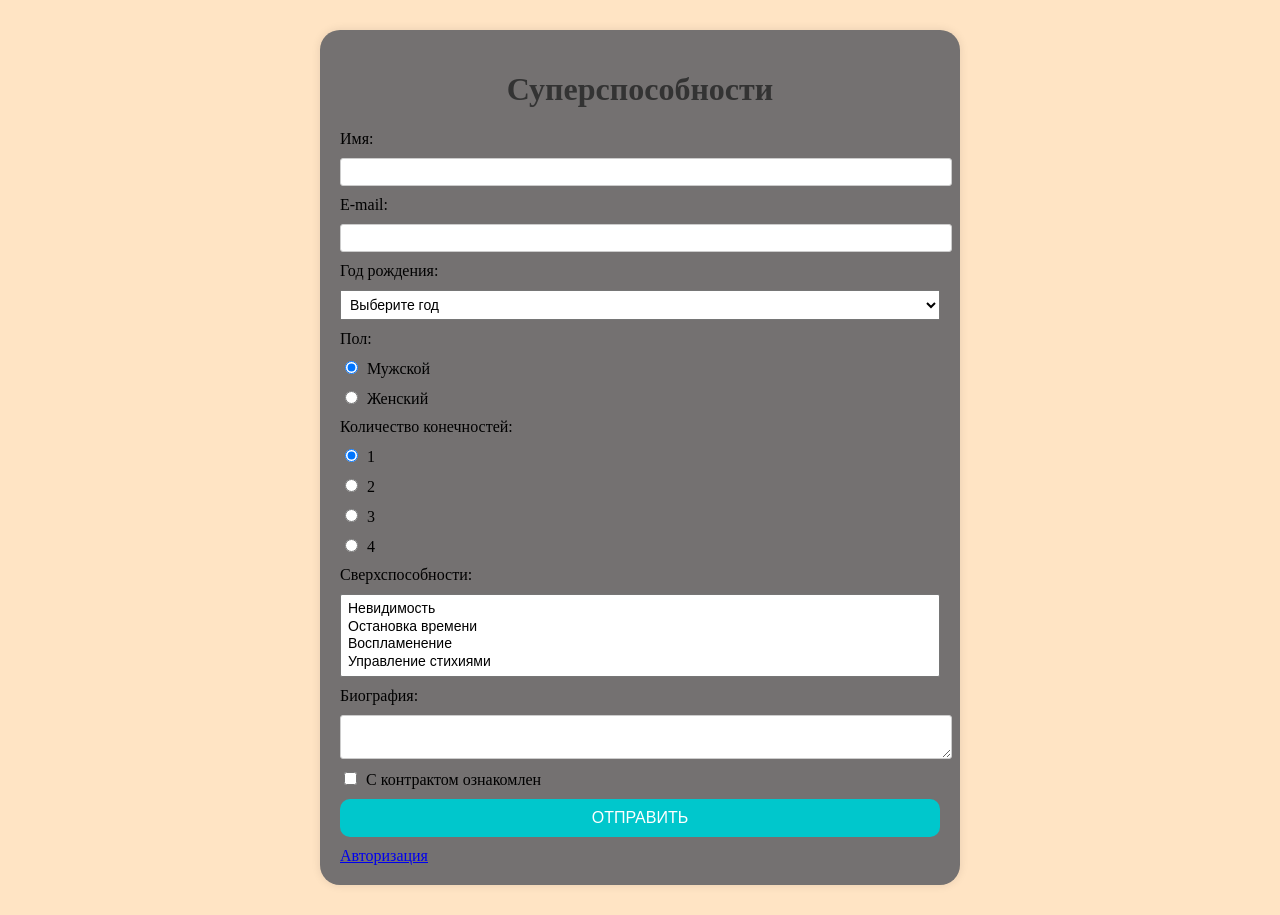
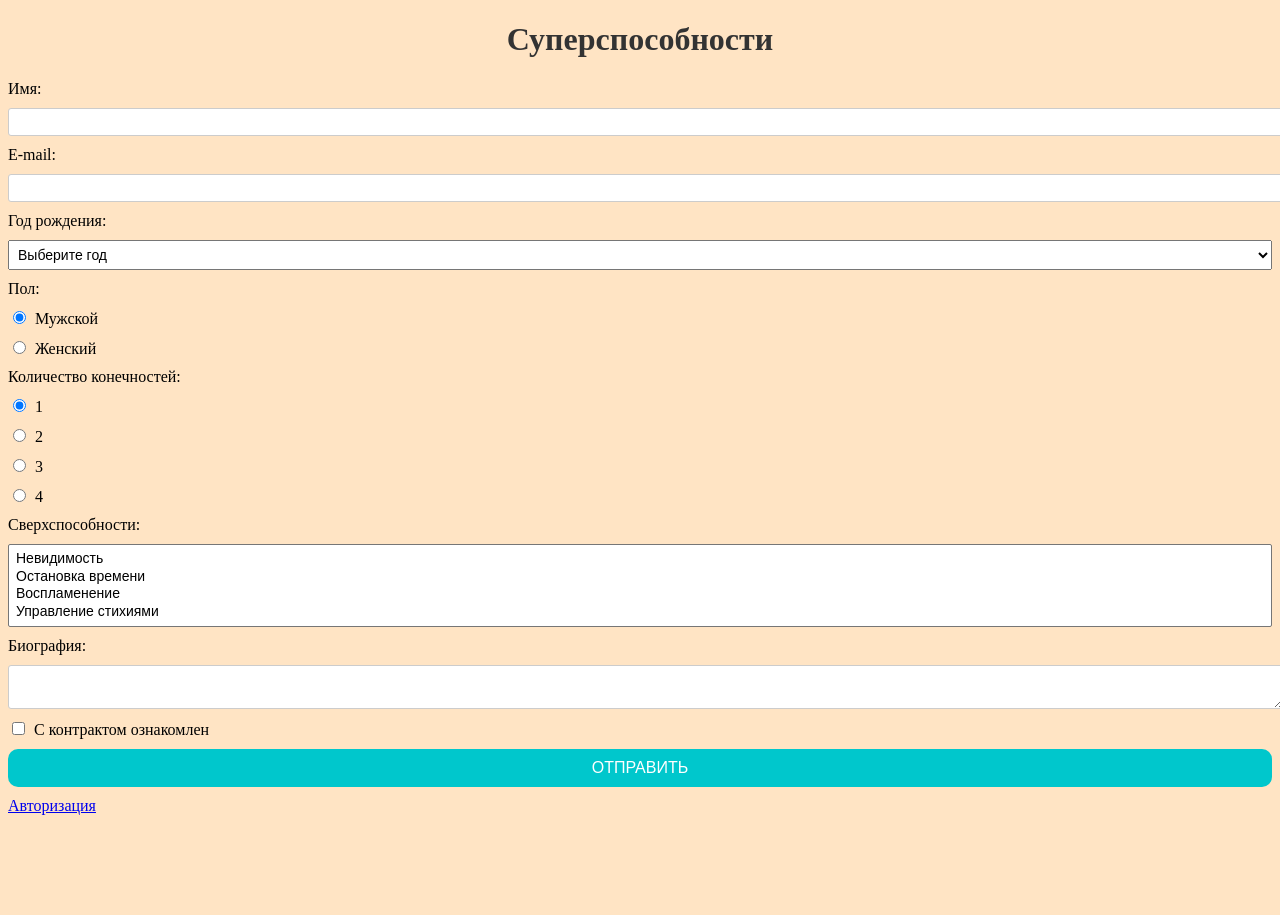
Before and after one commit to vadiksavintsev/backend_zadanie_5, a PHP site: page / in a window 1280 px wide. After the commit the page ends 815 px from the top, so only its background shows below. Run offline with PHP 8.4, Linux system fonts and the light colour scheme; some libraries are stand-ins or nearby versions.

Commit message:
Update style.css

```diff
--- a/style.css
+++ b/style.css
@@ -2,15 +2,6 @@ body {
    background-color: bisque;
 }
 
-.container {
-    width: 80%;
-    max-width: 600px;
-    margin: 30px auto;
-    background-color: #747171;
-    padding: 20px;
-    box-shadow: 0 0 10px rgba(0, 0, 0, 0.1);
-border-radius: 20px;
-}
 
 h1 {
 text-align: center;
```
